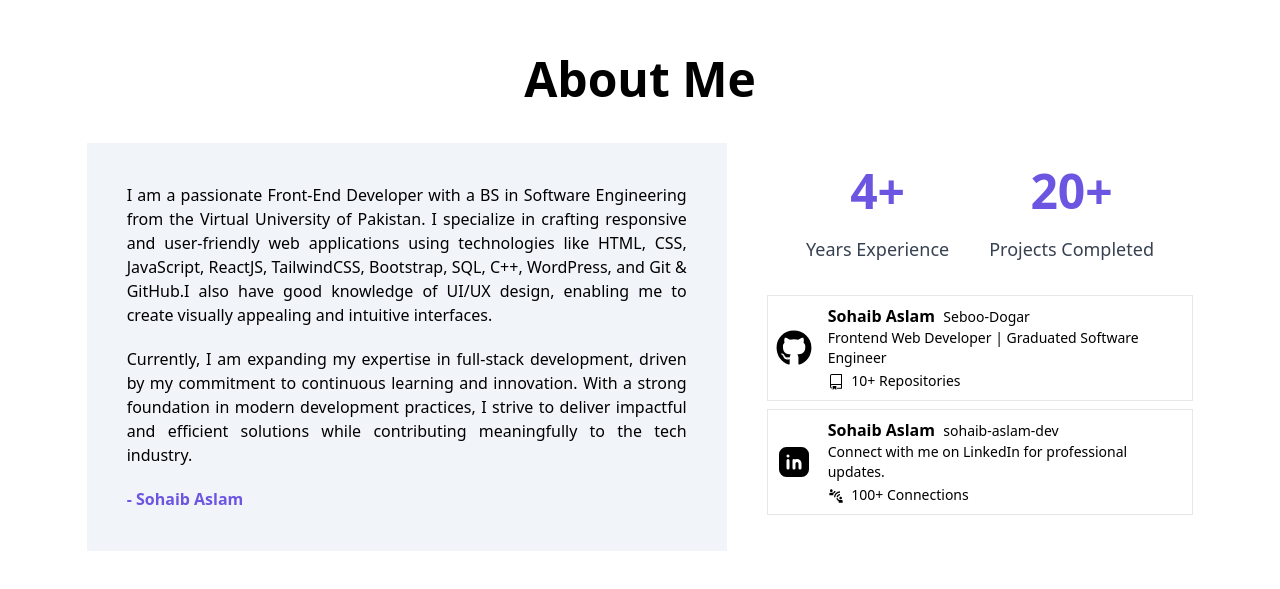
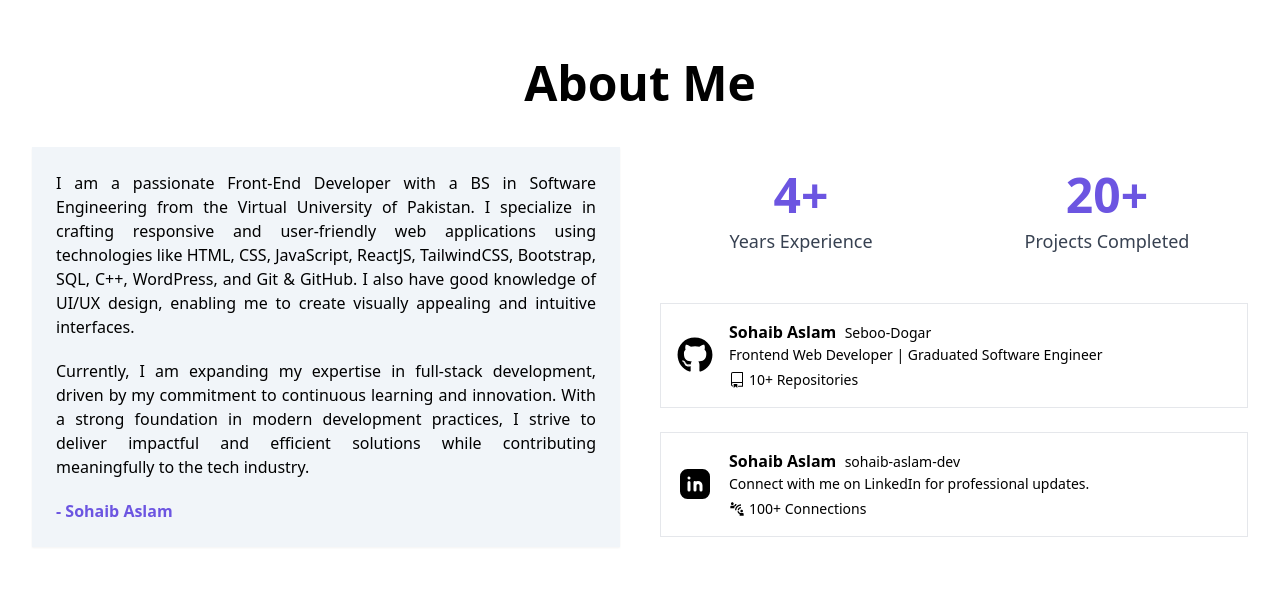
Before and after one commit to Seboo-Dogar/MyPortfolio-Web, a React (Vite) app: page / in a window 1280 px wide. Shown: the part 897-1486 px from the top of the page. Built offline with nearby package versions, Linux system fonts and the light colour scheme.

Commit message:
Changes in About page

```diff
--- a/index.html
+++ b/index.html
@@ -1,5 +1,5 @@
 <!doctype html>
-<html lang="en" style="scroll-behavior: smooth;">
+<html lang="en" style="scroll-behavior: smooth;" class="dark">
   <head>
     <meta charset="UTF-8" />
     <meta name="viewport" content="width=device-width, initial-scale=1.0" />
--- a/src/components/About.jsx
+++ b/src/components/About.jsx
@@ -8,7 +8,7 @@ export default function About() {
     const stats = [
         { id: 1, value: 4, suffix: "+", label: "Years Experience" },
         { id: 2, value: 20, suffix: "+", label: "Projects Completed" },
-      ];
+    ];
 
     const cards = [
         {
@@ -23,43 +23,57 @@ export default function About() {
         },
         {
             id: 2,
-            icon: TbBrandLinkedinFilled ,
+            icon: TbBrandLinkedinFilled,
             name: "Sohaib Aslam",
             idName: "sohaib-aslam-dev",
             title: "Connect with me on LinkedIn for professional updates.",
             extraInfo: "100+ Connections",
             link: "https://www.linkedin.com/in/sohaib-aslam-dev/",
-            extraIcon: MdConnectWithoutContact ,
+            extraIcon: MdConnectWithoutContact,
         },
     ];
 
-
     return (
         <section className="h-screen flex items-center justify-center text-center" id="about">
-            <div className="container mx-auto">
+            <div className="container mx-auto px-4 sm:px-6 lg:px-8">
                 <h2 className="text-5xl font-bold mb-10">About Me</h2>
-                <div className="flex space-x-10 justify-center">
-                    <div className="bg-slate-100 space-y-5 text-justify p-10 w-full md:w-1/2">
-                        <p>I am a passionate Front-End Developer with a BS in Software Engineering from the Virtual University of Pakistan. I specialize in crafting responsive and user-friendly web applications using technologies like HTML, CSS, JavaScript, ReactJS, TailwindCSS, Bootstrap, SQL, C++, WordPress, and Git & GitHub.I also have good knowledge of UI/UX design, enabling me to create visually appealing and intuitive interfaces.</p>
-                        <p>Currently, I am expanding my expertise in full-stack development, driven by my commitment to continuous learning and innovation. With a strong foundation in modern development practices, I strive to deliver impactful and efficient solutions while contributing meaningfully to the tech industry.</p>
+                <div className="grid grid-cols-1 lg:grid-cols-2 gap-10">
+                    <div className="bg-slate-100 p-6 shadow-sm space-y-5 text-justify">
+                        <p>
+                            I am a passionate Front-End Developer with a BS in Software Engineering
+                            from the Virtual University of Pakistan. I specialize in crafting
+                            responsive and user-friendly web applications using technologies like
+                            HTML, CSS, JavaScript, ReactJS, TailwindCSS, Bootstrap, SQL, C++,
+                            WordPress, and Git & GitHub. I also have good knowledge of UI/UX design,
+                            enabling me to create visually appealing and intuitive interfaces.
+                        </p>
+                        <p>
+                            Currently, I am expanding my expertise in full-stack development, driven
+                            by my commitment to continuous learning and innovation. With a strong
+                            foundation in modern development practices, I strive to deliver
+                            impactful and efficient solutions while contributing meaningfully to the
+                            tech industry.
+                        </p>
                         <p className="text-[#6c55e1] font-semibold">- Sohaib Aslam</p>
                     </div>
-                    <div className="space-y-2 w-1/3">
-                        <div className="flex space-x-10 justify-center py-6">
+                    <div className="space-y-6">
+                        <div className="grid grid-cols-2 gap-6 py-6">
                             {stats.map((stat) => (
-                            <div key={stat.id} className="text-center space-y-5">
-                                <h2 className="text-5xl font-bold text-[#6c55e1]">
-                                <CountUp end={stat.value} suffix={stat.suffix} duration={2}/>
-                                </h2>
-                                <p className="text-lg font-medium text-gray-700">{stat.label}</p>
-                            </div>
+                                <div key={stat.id} className="text-center space-y-2">
+                                    <h2 className="text-5xl font-bold text-[#6c55e1]">
+                                        <CountUp end={stat.value} suffix={stat.suffix} duration={2} />
+                                    </h2>
+                                    <p className="text-lg font-medium text-gray-700">{stat.label}</p>
+                                </div>
                             ))}
                         </div>
                         {cards.map((card) => (
-                            <div
+                            <button
                                 key={card.id}
-                                className="border p-2 text-left flex items-center space-x-4 cursor-pointer hover:shadow-md hover:bg-slate-50 transition-transform duration-300"
-                                onClick={() => window.open(card.link, "_blank")}>
+                                onClick={() => window.open(card.link, "_blank")}
+                                className="border p-4 text-left flex items-center space-x-4 cursor-pointer hover:shadow-md hover:bg-slate-50 transition-transform duration-300 w-full"
+                                aria-label={`Visit ${card.name}'s profile`}
+                            >
                                 <div>
                                     <card.icon className="text-4xl" />
                                 </div>
@@ -68,24 +82,15 @@ export default function About() {
                                         {card.name} &nbsp;
                                         <span className="font-thin text-sm">{card.idName}</span>
                                     </h3>
-                                    <p className="text-sm">{card.title}</p>
+                                    <p className="text-sm leading-relaxed">{card.title}</p>
                                     {card.extraIcon && <card.extraIcon className="inline-flex mr-1" />}
-                                    {card.extraInfo && <label className="text-sm"> {card.extraInfo}</label>}
+                                    {card.extraInfo && <label className="text-sm">{card.extraInfo}</label>}
                                 </div>
-                            </div>
+                            </button>
                         ))}
-
-                        {/* <div className="border p-2 text-left flex items-center space-x-4 cursor-pointer hover:shadow-md hover:bg-slate-50" onClick={() => window.open("https://github.com/Seboo-Dogar", "_blank")}>
-                            <div className=""><FaGithub className="text-4xl"/></div>
-                            <div className="">
-                                <h3 className="font-semibold">Sohaib Aslam &nbsp;<span className="font-thin text-sm"> Seboo-Dogar</span></h3>
-                                <p className="text-sm">Frontend Web Developer | Graduated Software Engineer</p>
-                                <GoRepo className="inline-flex" /> <lable className="text-sm" >10+ Repositories</lable>
-                            </div>
-                        </div> */}
                     </div>
                 </div>
             </div>
         </section>
     );
-};
+}
--- a/src/components/Header.jsx
+++ b/src/components/Header.jsx
@@ -36,7 +36,7 @@ export default function Header() {
       }, [sections]);
 
     return (
-        <header className='py-5 fixed top-0 left-0 w-full z-50 bg-white dark:bg-slate-800'>
+        <header className='py-5 fixed top-0 left-0 w-full z-50 bg-white'>
             <div className='container mx-auto flex justify-between items-center'>
                 <h1 className='text-2xl font-bold'>SOHAIB</h1>
                 <nav className=''>
```
